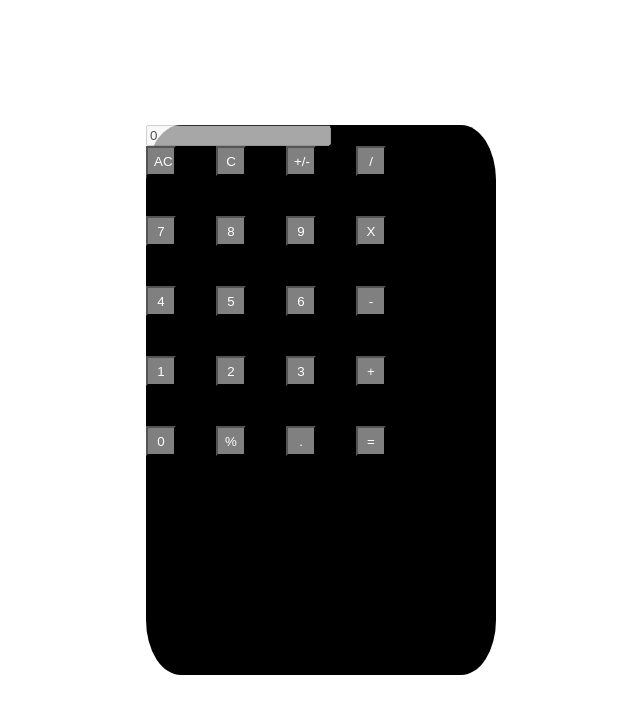
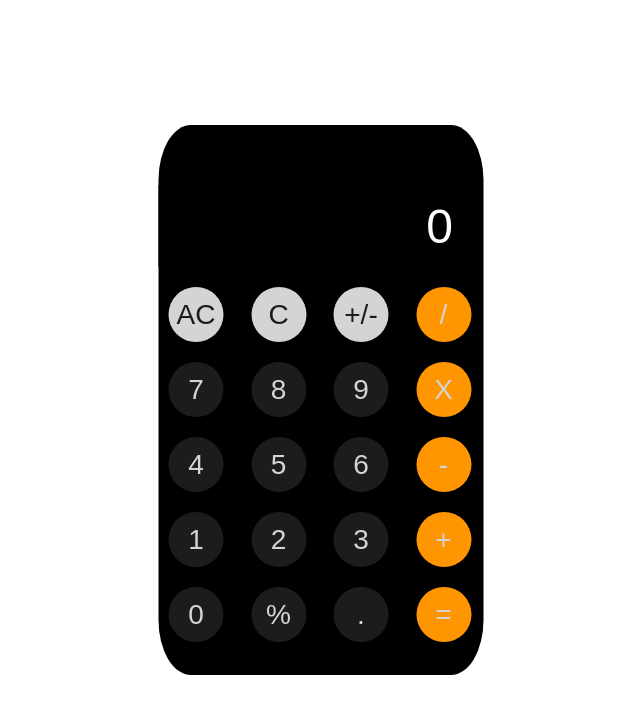
Before and after one commit to ChristopherCummins/calculator, a plain HTML site: page index.html in a window 1280 px wide. Shown: the whole page, without its empty margins (319-959 px from the left). Drawn offline with Linux system fonts and the light colour scheme.

Commit message:
updated ui

```diff
--- a/style.css
+++ b/style.css
@@ -2,37 +2,57 @@
     border-radius: 10%;
     position: absolute;
     background-color: black;
-    width: 350px;
+    width: 325px;
     height: 550px;
     top: 50%;
     left: 50%;
     transform: translate(-50%, -50%);
 }
 
-#calculatorWindow {
-    width: 100%;
-    font-size: 12px;
+.calculatorWindow {
+    width: 90%;
+    font-size: 48px;;
     min-height: 80px;
     border: none;
-    background-color: grey;
+    background-color: black;
     color: white;
     text-align: right;
-    margin-bottom: 20px;
-    padding: 20px;
+    margin-top: 60px;
 }
 
 #calculatorKeys {
     display: grid;
     grid-template-columns: 1fr 1fr 1fr 1fr;
-    grid-row-gap: 40px;
-    grid-column-gap: 40px;
-    position: absolute;
-    bottom: 10;
+    row-gap: 20px;
+    column-gap: 5px;
+    width: 100%;
+    padding-top: 20px;
+    padding-left: 10px;
+    padding-right: 10px;
 }
 
 button {
-    height: 30px;
-    width: 30px;
-    background-color: grey;
-    color: white
+    height: 55px;
+    width: 55px;
+    border: none;
+    font-family:Arial, Helvetica, sans-serif;
+    font-size: 28px;
+    justify-content: center;
+    align-items: center;
+    border-radius: 50%;
 }
+
+.utility {
+    background-color:#D4D4D2;
+    color: #1C1C1C;
+}
+
+.integer {
+    background-color: #1C1C1C;
+    color: #D4D4D2;
+}
+
+.operator {
+    background-color: #FF9500;
+    color: #D4D4D2;
+}
```
